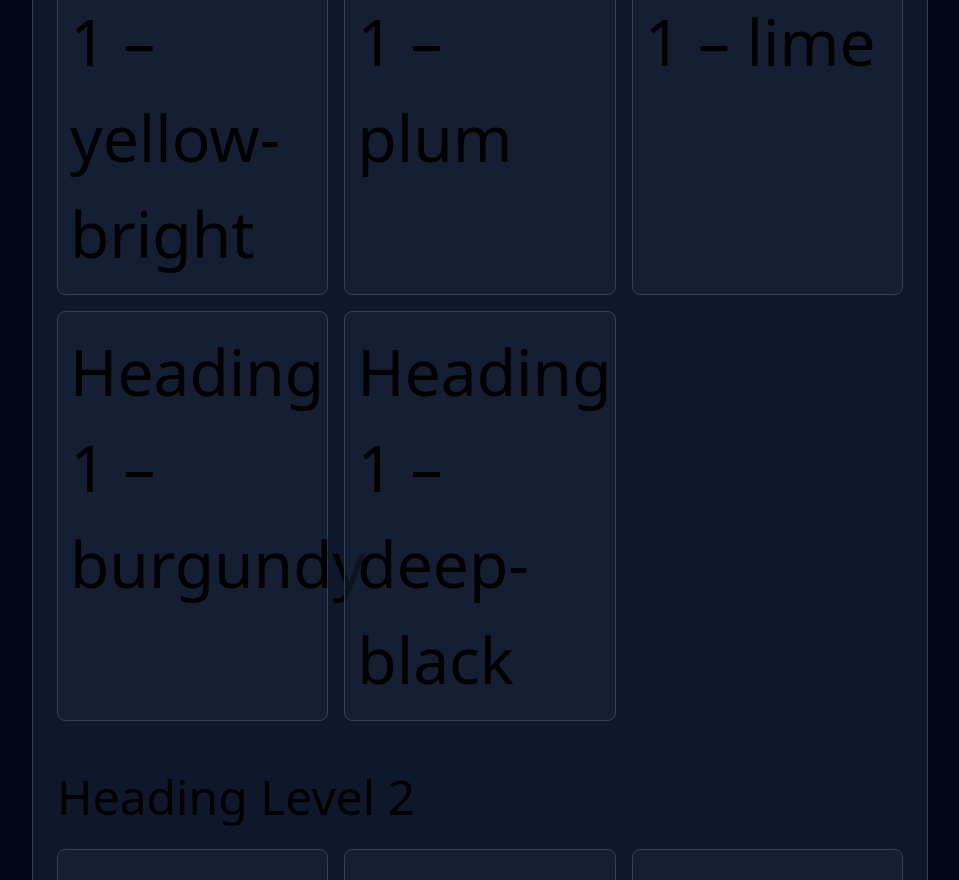
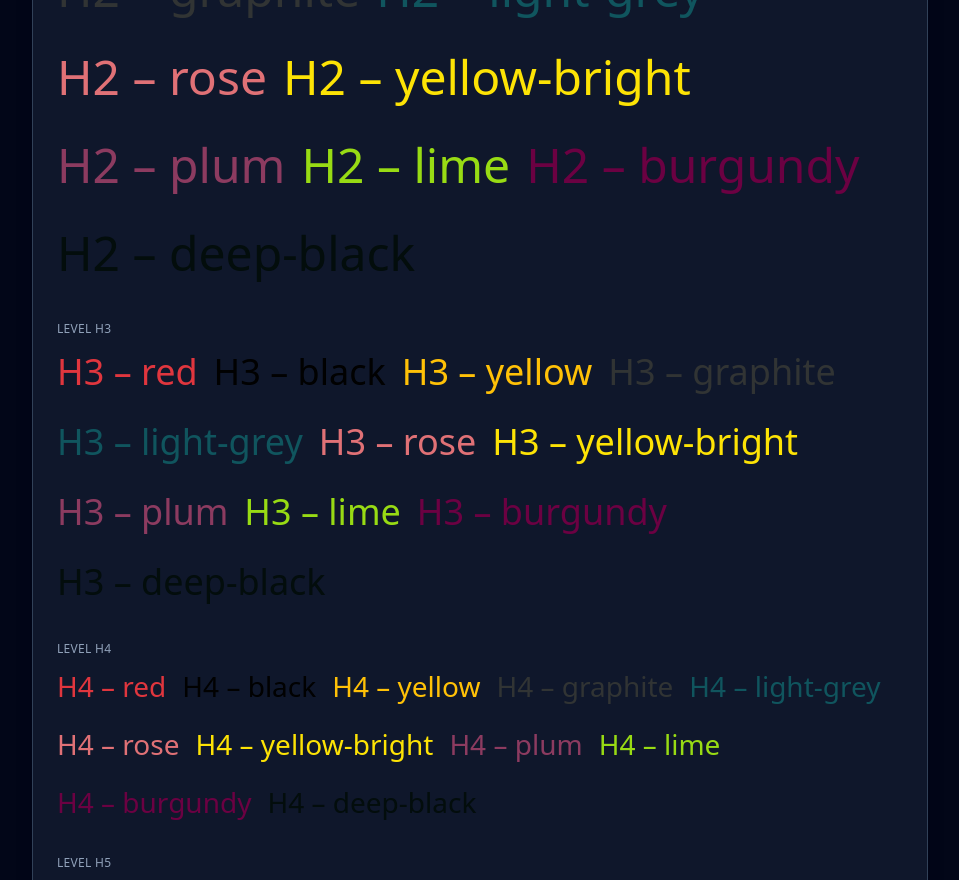
Before and after one commit to humbertoragazzini/primalport-rebuild, a Next.js app: page /components in a window 1280 px wide. Shown: the part 1920-2800 px from the top of the page, without its empty margins (160-1119 px from the left). Built offline with nearby package versions, Linux system fonts and the light colour scheme.

Commit message:
colors working

```diff
--- a/src/app/components/components.tsx
+++ b/src/app/components/components.tsx
@@ -1,25 +1,19 @@
 import Heading from "@/components/atoms/Heading";
 
-// one source of truth
+// one source of truth: all literals so Tailwind can see them
 const COLORS = [
-  "red",
-  "black",
-  "yellow",
-  "graphite",
-  "light-grey",
-  "rose",
-  "yellow-bright",
-  "plum",
-  "lime",
-  "burgundy",
-  "deep-black",
+  { name: "red", bg: "bg-red", text: "text-red" },
+  { name: "black", bg: "bg-black", text: "text-black" },
+  { name: "yellow", bg: "bg-yellow", text: "text-yellow" },
+  { name: "graphite", bg: "bg-graphite", text: "text-graphite" },
+  { name: "light-grey", bg: "bg-light-grey", text: "text-light-grey" },
+  { name: "rose", bg: "bg-rose", text: "text-rose" },
+  { name: "yellow-bright", bg: "bg-yellow-bright", text: "text-yellow-bright" },
+  { name: "plum", bg: "bg-plum", text: "text-plum" },
+  { name: "lime", bg: "bg-lime", text: "text-lime" },
+  { name: "burgundy", bg: "bg-burgundy", text: "text-burgundy" },
+  { name: "deep-black", bg: "bg-deep-black", text: "text-deep-black" },
 ];
-
-// for the square grid we need bg-* versions too
-const COLOR_BG = COLORS.map((name) => ({
-  name,
-  className: `bg-${name}`,
-}));
 
 export function ColorGrid() {
   return (
@@ -34,16 +28,16 @@ export function ColorGrid() {
         </p>
 
         <div className="grid grid-cols-2 sm:grid-cols-3 md:grid-cols-4 gap-5">
-          {COLOR_BG.map((color) => (
+          {COLORS.map((color) => (
             <div key={color.name} className="flex flex-col items-center gap-2">
               <div
-                className={`w-20 h-20 rounded-lg shadow-md border border-slate-800 ${color.className}`}
+                className={`w-20 h-20 rounded-lg shadow-md border border-slate-800 ${color.bg}`}
               />
               <span className="text-xs font-medium text-slate-100">
                 {color.name}
               </span>
               <span className="text-[10px] uppercase tracking-wide text-slate-500">
-                {color.className}
+                {color.bg}
               </span>
             </div>
           ))}
@@ -61,21 +55,22 @@ export function HeadingShowcase() {
           Headings (sizes & colors)
         </h2>
 
-        <div className="space-y-10">
+        <div className="space-y-8">
           {[1, 2, 3, 4, 5, 6].map((level) => (
-            <div key={level} className="space-y-4">
-              <Heading level={level}>Heading Level {level}</Heading>
+            <div key={level} className="space-y-2">
+              <p className="text-xs uppercase tracking-wide text-slate-400">
+                Level h{level}
+              </p>
 
-              <div className="grid grid-cols-2 sm:grid-cols-3 gap-4">
+              <div className="flex flex-wrap gap-4 items-baseline">
                 {COLORS.map((color) => (
-                  <div
-                    key={`${level}-${color}`}
-                    className={`p-3 rounded-lg bg-slate-800/50 border border-slate-700 text-${color}`}
+                  <Heading
+                    key={`${level}-${color.name}`}
+                    level={level as 1 | 2 | 3 | 4 | 5 | 6}
+                    className={color.text}
                   >
-                    <Heading level={level}>
-                      {`Heading ${level} – ${color}`}
-                    </Heading>
-                  </div>
+                    {`H${level} – ${color.name}`}
+                  </Heading>
                 ))}
               </div>
             </div>
--- a/src/app/components/page.tsx
+++ b/src/app/components/page.tsx
@@ -3,7 +3,7 @@ import { ColorGrid, HeadingShowcase } from "./components";
 
 export default function Home() {
   return (
-    <main className="w-full min-h-screen bg-red-400">
+    <main className="w-full min-h-screen">
       <ColorGrid></ColorGrid>
       <HeadingShowcase></HeadingShowcase>
     </main>
--- a/src/app/globals.css
+++ b/src/app/globals.css
@@ -13,7 +13,3 @@
     --color-burgundy: #6B0142;
     --color-deep-black: #030d0c;
   }
-
-@tailwind base;
-@tailwind components;
-@tailwind utilities;
```
